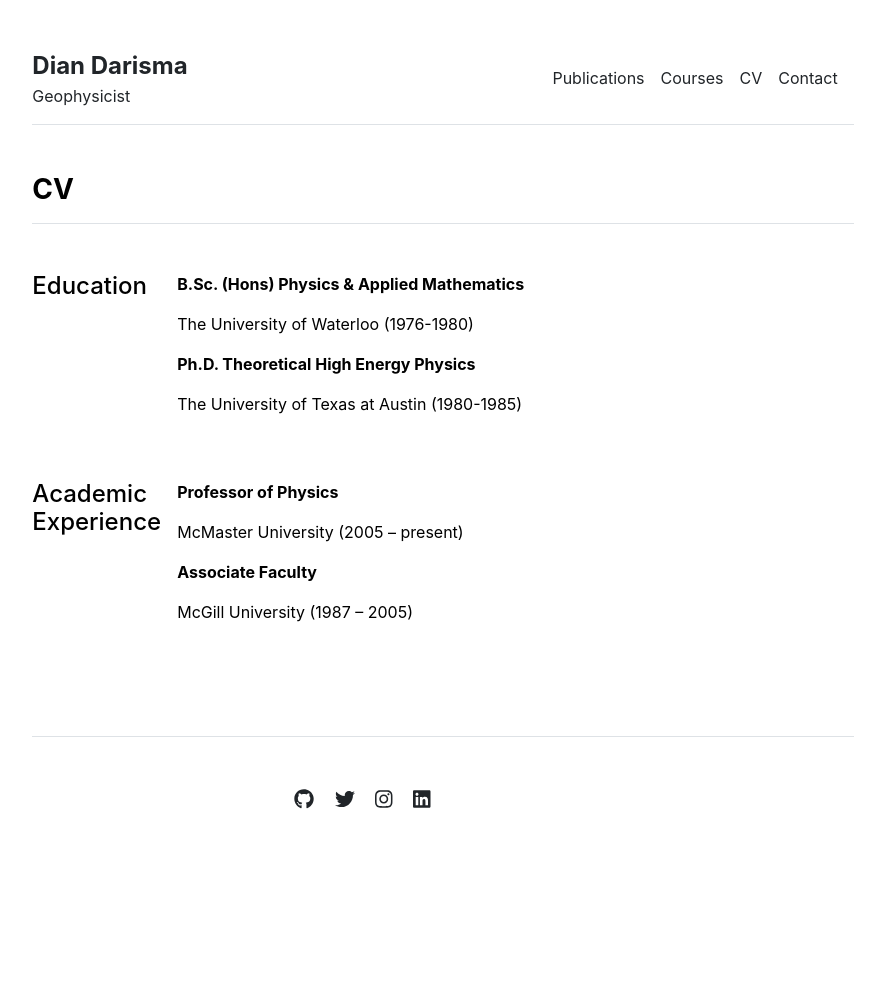
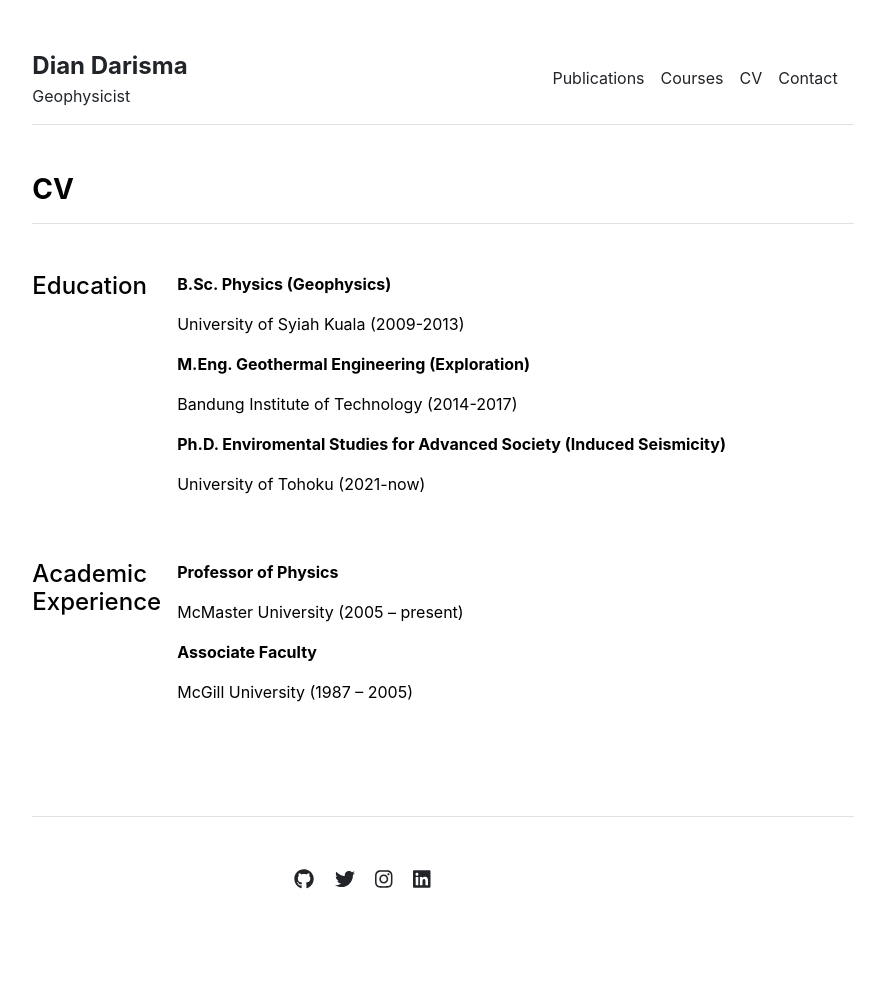
Before and after one commit to diandarisma/diandarisma.github.io, a Jekyll site: the page built from cv.md, in a window 1280 px wide. Shown: the whole page, without its empty margins (197-1082 px from the left). Built offline with Jekyll 4.4.1, drawn with Linux system fonts in a browser that asks for light colours; before the commit the page ends 911 px from its top, so only the background shows below that.

Commit message:
Update education.yml

```diff
--- a/_data/cv/education.yml
+++ b/_data/cv/education.yml
@@ -1,5 +1,8 @@
-- title: 'B.Sc. (Hons) Physics & Applied Mathematics'
-  description: 'The University of Waterloo (1976-1980)'
+- title: 'B.Sc. Physics (Geophysics)'
+  description: 'University of Syiah Kuala (2009-2013)'
 
-- title: 'Ph.D. Theoretical High Energy Physics'
-  description: 'The University of Texas at Austin (1980-1985)'
+- title: 'M.Eng. Geothermal Engineering (Exploration)'
+  description: 'Bandung Institute of Technology (2014-2017)'
+
+- title: 'Ph.D. Enviromental Studies for Advanced Society (Induced Seismicity)'
+  description: ' University of Tohoku (2021-now)'
```
